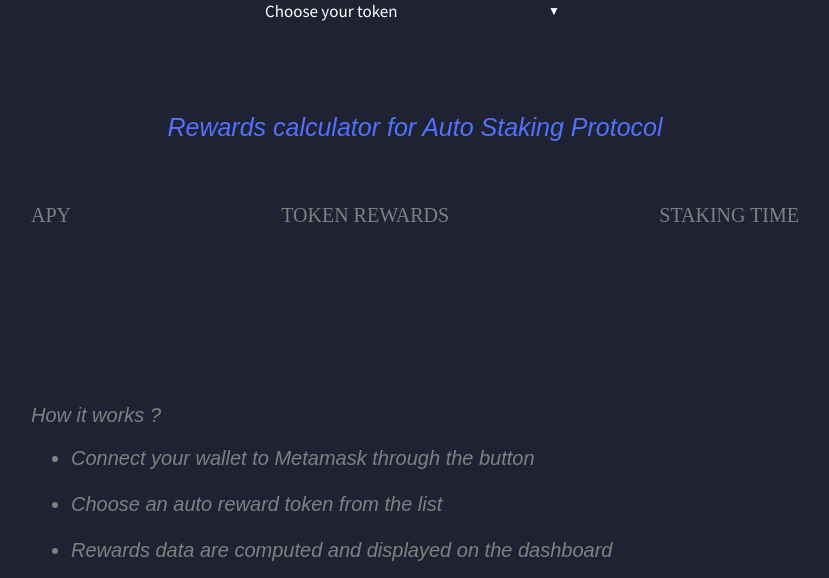
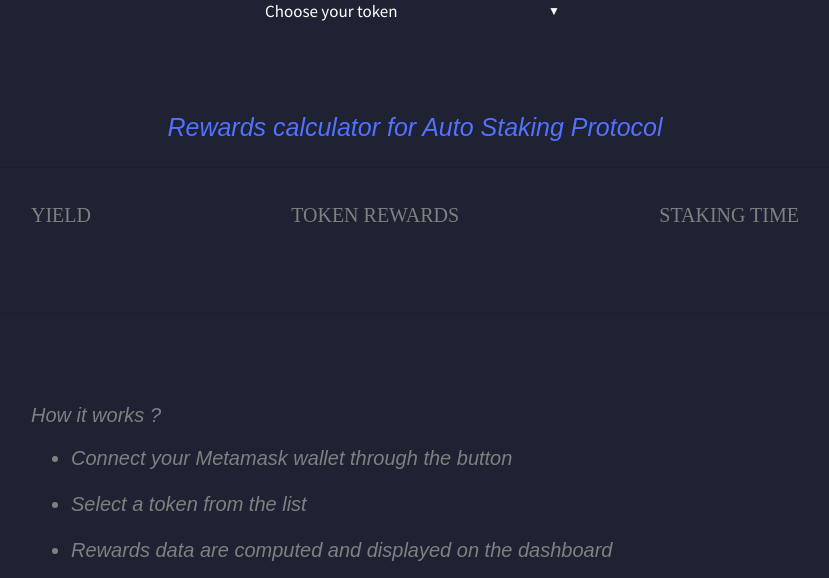
Before and after one commit to danhk776/Flask_Metamask, a Flask app: page / in a window 1280 px wide. Shown: the part 341-919 px from the top of the page, without its empty margins (225-1054 px from the left). Run offline with Flask 2, Linux system fonts and the light colour scheme; some libraries are stand-ins or nearby versions; some web fonts are replaced.

Commit message:
text updated

```diff
--- a/appli/frontend/templates/anysafe.html
+++ b/appli/frontend/templates/anysafe.html
@@ -68,7 +68,7 @@ font-size:18px;}
 	<hr>
 
 	<div class="text">
-		<p>APY</p>
+		<p>YIELD</p>
 		<p>TOKEN REWARDS</p>
 		<p>STAKING TIME</p>
 	</div>
@@ -90,9 +90,9 @@ font-size:18px;}
 	<p>How it works ?</p>
 
 	<ul>
-		<li>Connect your wallet to Metamask through the button</li>
+		<li>Connect your Metamask wallet through the button</li>
 		<br>
-		<li>Choose an auto reward token from the list</li>
+		<li>Select a token from the list</li>
 		<br>
 		<li>Rewards data are computed and displayed on the dashboard</li>
 	</ul>
```
